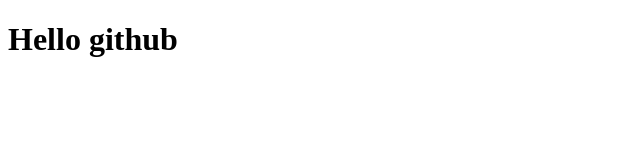
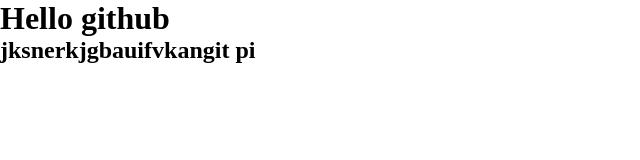
Before and after one commit to Tadjiyev1312/user.uz, a plain HTML site: page index.html in a window 1280 px wide. Shown: the whole page, without its empty margins (0-640 px from the left). Drawn offline with Linux system fonts and the light colour scheme.

Commit message:
birnarsalar qoshildi

```diff
--- a/index.html
+++ b/index.html
@@ -4,9 +4,12 @@
     <meta charset="UTF-8">
     <meta http-equiv="X-UA-Compatible" content="IE=edge">
     <meta name="viewport" content="width=device-width, initial-scale=1.0">
+    <link rel="stylesheet" href="./style.css">
     <title>My project</title>
 </head>
 <body>
     <h1>Hello github</h1>
+
+    <h2>jksnerkjgbauifvkangit pi</h2>
 </body>
 </html>
--- /dev/null
+++ b/style.css
@@ -0,0 +1,6 @@
+*{
+    padding: 0;
+    margin: 0;
+    box-sizing: border-box;
+
+}
```
